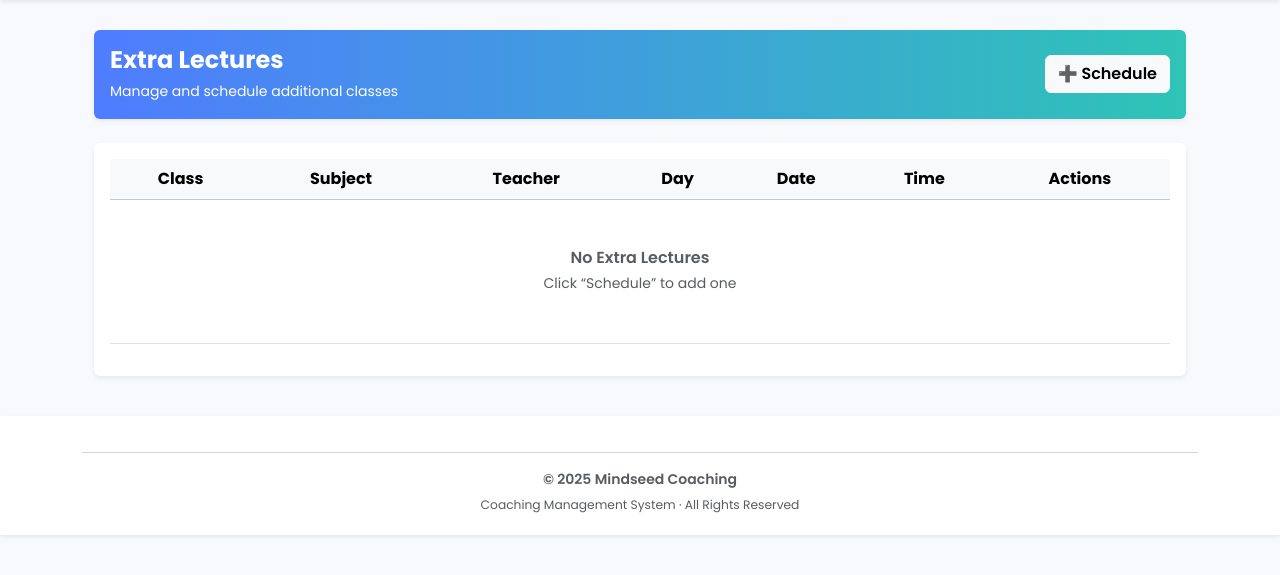
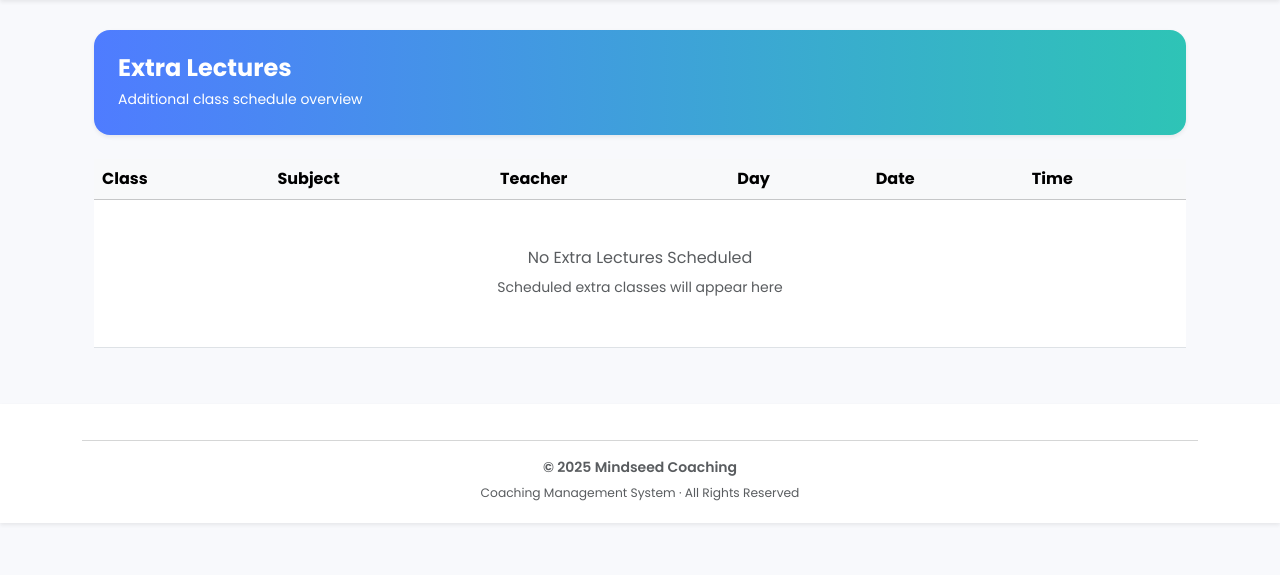
Before and after one commit to psyduck3035/Coaching-management1, a Flask app: template Coaching Management/templates/admin_extra_lectures_list.html in a window 1280 px wide. Shown: the part 60-635 px from the top of the page. Run offline with Flask 3, Linux system fonts and the light colour scheme; the template is opened without the code that fills it, so the values that code supplies are empty.

Commit message:
Update admin_extra_lectures_list.html

```diff
--- a/Coaching Management/templates/admin_extra_lectures_list.html
+++ b/Coaching Management/templates/admin_extra_lectures_list.html
@@ -3,27 +3,22 @@
 
 <div class="container-fluid">
 
-    <!-- Page Header Card -->
-    <div class="card border-0 shadow-sm mb-4"
+    <!-- Header (Same style as Timetable) -->
+    <div class="mb-4 p-4 rounded-4 shadow-sm"
          style="background: linear-gradient(90deg,#4f7cff,#2ec4b6);">
-        <div class="card-body text-white d-flex justify-content-between align-items-center">
+        <div class="d-flex justify-content-between align-items-center text-white">
             <div>
                 <h4 class="fw-bold mb-1">Extra Lectures</h4>
-                <small>Manage and schedule additional classes</small>
+                <small>Additional class schedule overview</small>
             </div>
-            <a href="/admin/extra_lecture" class="btn btn-light fw-semibold">
-                ➕ Schedule
-            </a>
+            <i class="bi bi-calendar-plus fs-2"></i>
         </div>
     </div>
 
-    <!-- Table Card -->
-    <div class="card border-0 shadow-sm">
-        <div class="card-body">
-
+    <!-- Extra Lecture List -->
     <div class="table-responsive">
         <table class="table align-middle table-hover">
-                    <thead class="table-light text-center">
+            <thead class="table-light">
                 <tr>
                     <th>Class</th>
                     <th>Subject</th>
@@ -31,18 +26,25 @@
                     <th>Day</th>
                     <th>Date</th>
                     <th>Time</th>
-                            <th>Actions</th> <!-- ✅ NEW -->
                 </tr>
             </thead>
 
-                    <tbody class="text-center">
+            <tbody>
                 {% for l in lectures %}
                 <tr>
-                            <td class="fw-semibold">Class {{ l.class }}</td>
+                    <td>
+                        <span class="badge bg-primary-subtle text-primary">
+                            Class {{ l.class }}
+                        </span>
+                    </td>
 
-                            <td>{{ l.subject }}</td>
+                    <td class="fw-semibold">
+                        📘 {{ l.subject }}
+                    </td>
 
-                            <td>{{ l.teacher }}</td>
+                    <td>
+                        👨‍🏫 {{ l.teacher }}
+                    </td>
 
                     <td>
                         <span class="badge rounded-pill bg-info text-dark">
@@ -50,46 +52,26 @@
                         </span>
                     </td>
 
-                            <td>{{ l.lecture_date }}</td>
+                    <td>
+                        {{ l.lecture_date }}
+                    </td>
 
                     <td>
-                                <span class="badge bg-success">
-                                    {{ l.start_time }}
-                                </span>
-                                -
-                                <span class="badge bg-success">
-                                    {{ l.end_time }}
-                                </span>
-                            </td>
-
-                            <!-- ✅ DELETE BUTTON -->
-                            <td>
-                                <form method="POST"
-                                      action="/admin/delete_extra_lecture/{{ l.timetable_id }}"
-                                      onsubmit="return confirm('Are you sure you want to delete this extra lecture?');">
-                                    <button class="btn btn-danger btn-sm">
-                                        🗑 Delete
-                                    </button>
-                                </form>
+                        <i class="bi bi-clock"></i>
+                        <strong>{{ l.start_time }}</strong> – {{ l.end_time }}
                     </td>
                 </tr>
 
                 {% else %}
                 <tr>
-                            <td colspan="7" class="py-5">
-                                <div class="text-muted">
-                                    <h6 class="fw-semibold mb-1">No Extra Lectures</h6>
-                                    <small>Click “Schedule” to add one</small>
-                                </div>
+                    <td colspan="6" class="text-center py-5 text-muted">
+                        <h6>No Extra Lectures Scheduled</h6>
+                        <small>Scheduled extra classes will appear here</small>
                     </td>
                 </tr>
                 {% endfor %}
             </tbody>
-
         </table>
-            </div>
-
-        </div>
     </div>
 
 </div>
```
Lines whose indentation alone changed are shown as unchanged.
